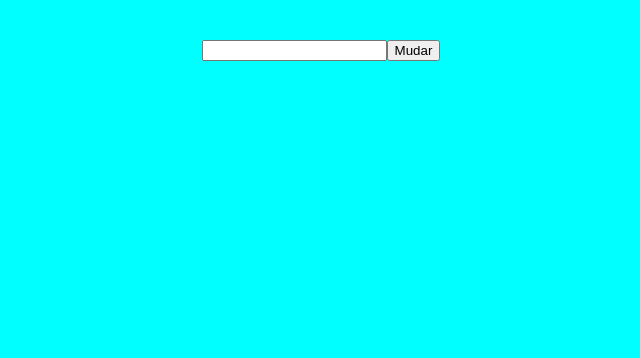
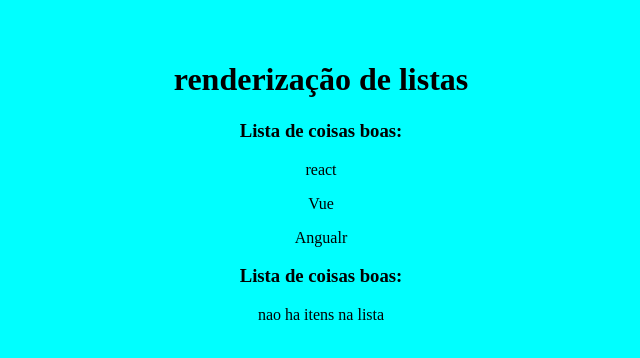
Before and after one commit to PeterAires/React, a React (Vite) app in the folder projeto1/: page / in a window 1280 px wide. Shown: the top 358 px of the page, without its empty margins (319-959 px from the left). Built offline with nearby package versions, Linux system fonts and the light colour scheme.

Commit message:
treininho diario

```diff
--- a/projeto1/src/App.jsx
+++ b/projeto1/src/App.jsx
@@ -1,11 +1,17 @@
 import './App.css'
+import OutraLista from './components/OutraLista'
 import './index.css'
-import TreinoTres from './components/TreinoTres'
+
 
 function App(){
+
+  const meusItens = ['react','Vue','Angualr']
+
   return (
     <div className="App">
-      <TreinoTres/>
+      <h1>renderização de listas</h1>
+      <OutraLista itens={meusItens}/>
+      <OutraLista itens={[]}/>
     </div>
   )
 }
--- /dev/null
+++ b/projeto1/src/components/OutraLista.jsx
@@ -0,0 +1,18 @@
+function OutraLista({itens}){
+    return(
+        <>
+        <h3>Lista de coisas boas:</h3>
+        { itens.length > 0 ? (
+            itens.map((itens, index) => (
+                <p key={index}>{itens}</p>
+            )))
+            : (
+                <p>nao ha itens na lista</p>
+            )
+        }
+
+        </>
+    )
+}
+//criamos um map em cada um dos itens,,, esse indez ai em cima é para evitar um erro, bassicamente uma gambiarra para atribuir um id para cada item (o que nao é o recomendado)
+export default OutraLista
```
